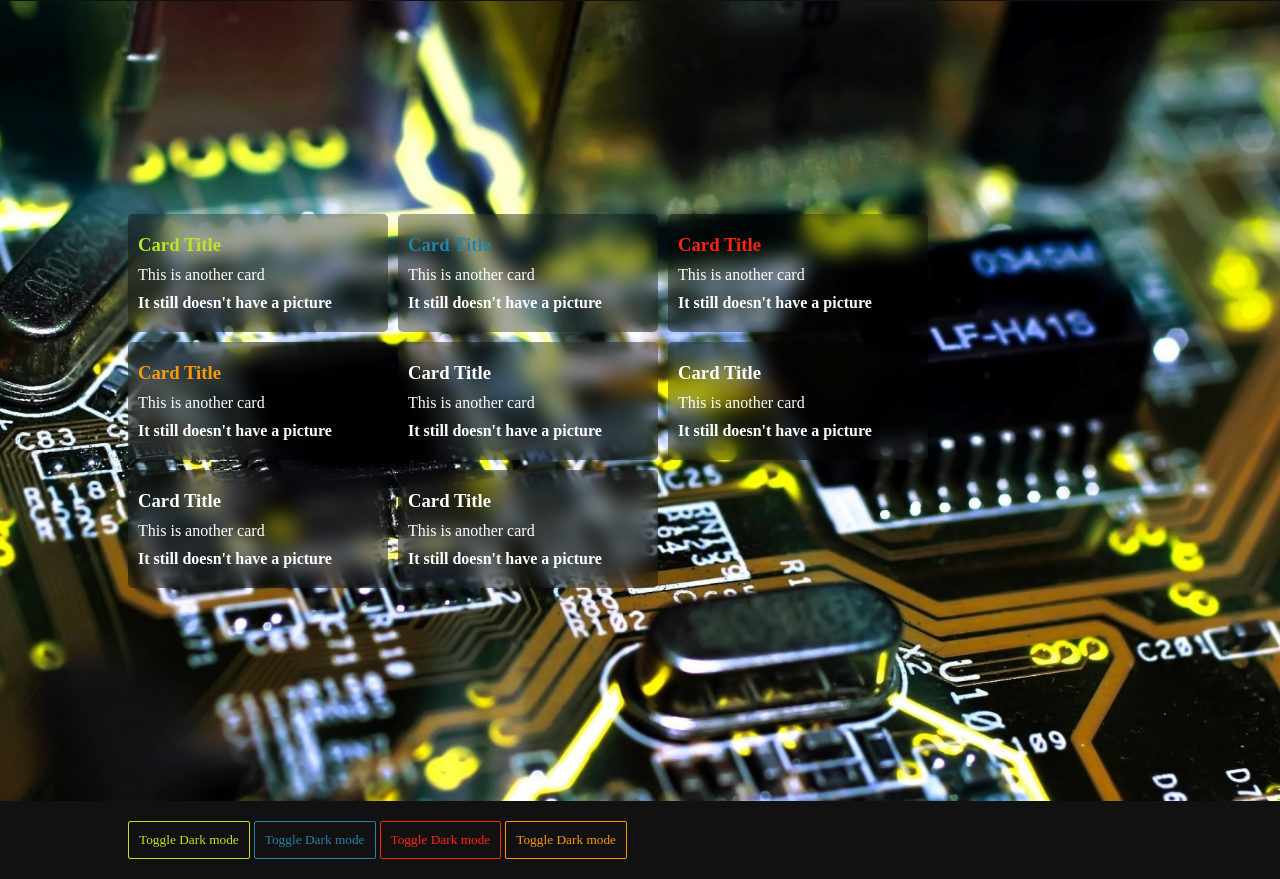
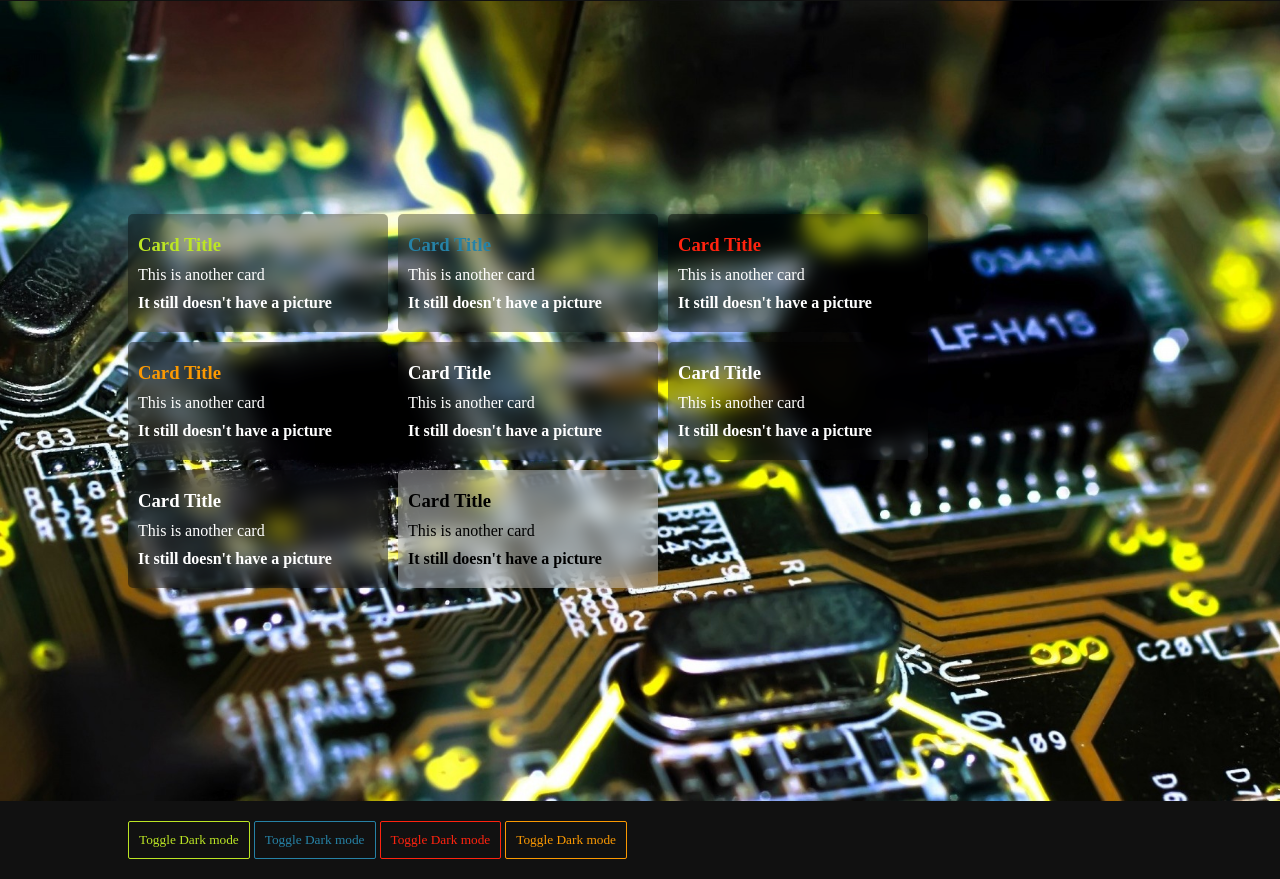
Before and after one commit to mboleary/ars-css-next, a website: page demos/index.html in a window 1280 px wide. Shown: the part 2448-3327 px from the top of the page. Drawn offline with nearby package versions, Linux system fonts and the light colour scheme; files that its build step writes are made by us from their sources; a web font is replaced by a local one.

Commit message:
Added lighter mode

```diff
--- a/demos/index.html
+++ b/demos/index.html
@@ -1,6 +1,10 @@
 <!DOCTYPE html>
 <html>
     <head>
+        <meta charset="UTF-8">
+        <meta name="viewport" content="width=device-width, initial-scale=1.0">
+        <meta name="theme-color" content="#00121a"> <!-- Colored Chrome Mobile Tabs! -->
+        <link rel="icon" type="image/png" href="/favicon.png">
         <title>Testing Ars CSS NEXT styling</title>
         <link rel="stylesheet" type="text/css" href="css/main.css">
         <script>
@@ -220,7 +224,7 @@
                     <p> This is another card</p>
                     <p><b>It still doesn't have a picture</b></p>
                 </div>
-                <div class="content-card set-width no-border bg-darken bg-blur fg-dark-color">
+                <div class="content-card set-width no-border bg-lighten bg-blur fg-light-color">
                     <h3>Card Title</h3>
                     <p> This is another card</p>
                     <p><b>It still doesn't have a picture</b></p>
--- a/scss/main.scss
+++ b/scss/main.scss
@@ -83,3 +83,7 @@ button, input[type="button"] {
 .bg-darken {
     background-color: #00000055;
 }
+
+.bg-lighten {
+    background-color: #FFFFFF55;
+}
```
Also changed, not shown: demos/favicon.png (added).
